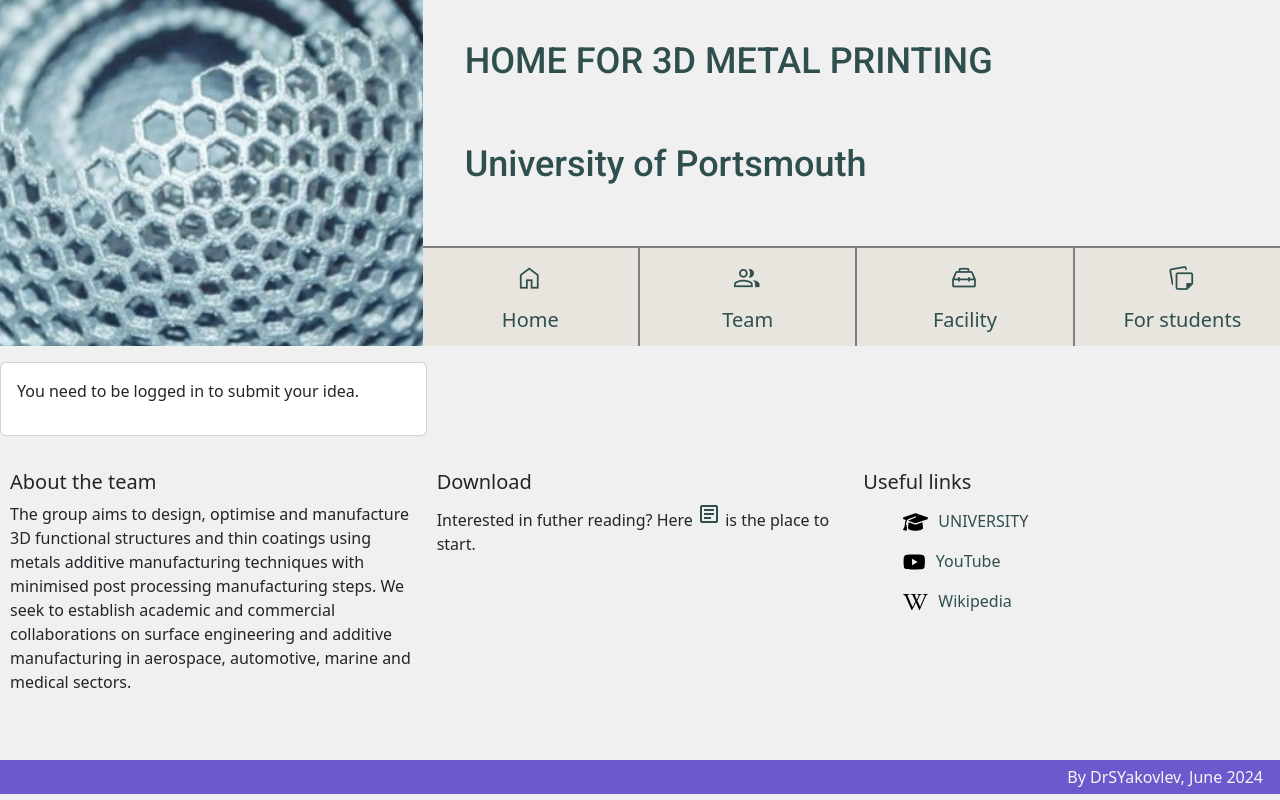
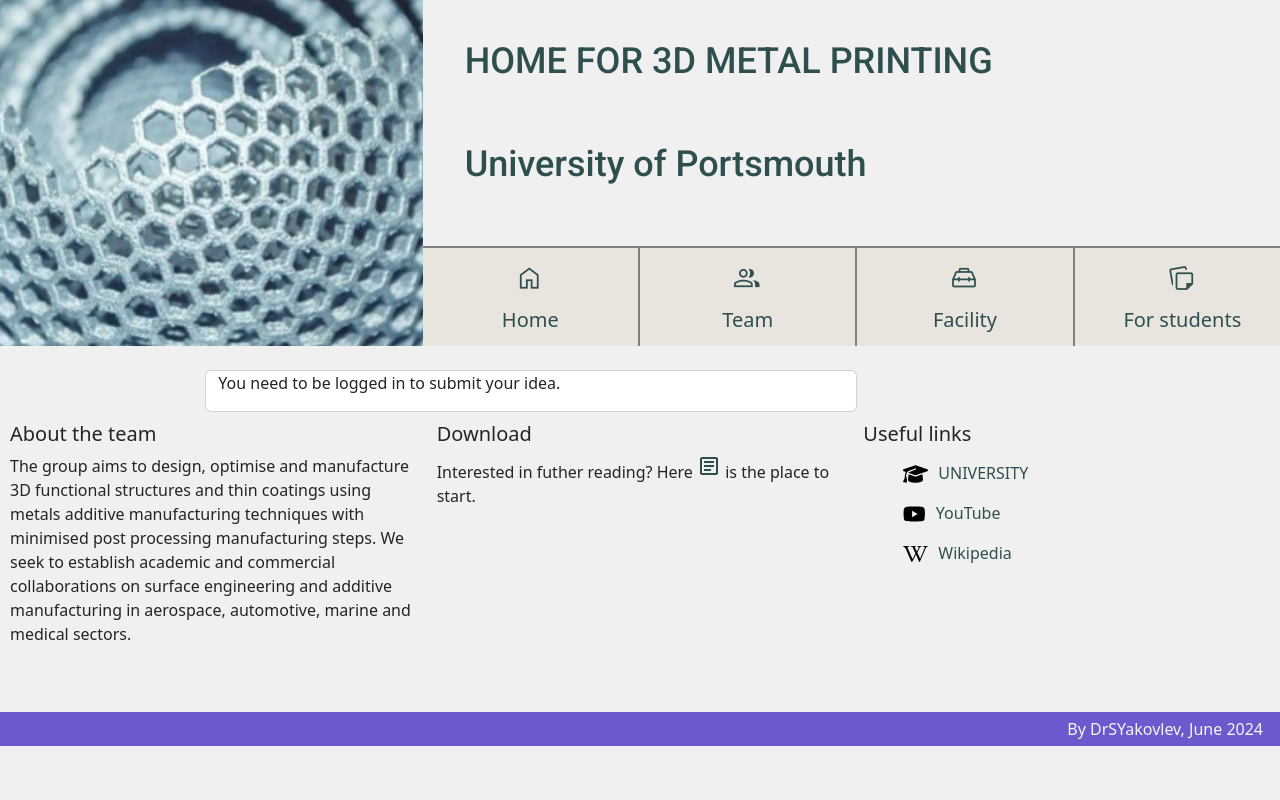
Before and after one commit to Code-Institute-Submissions/home-for-additive, a Django app: page /proposal/new_prop in a window 1280 px wide. Run offline with Django 4.2, Linux system fonts and the light colour scheme.

Commit message:
Add static js/script.js file to format renderred 'new_prop.html' form

```diff
--- a/prop_for_3d/templates/prop_for_3d/new_prop.html
+++ b/prop_for_3d/templates/prop_for_3d/new_prop.html
@@ -1,27 +1,38 @@
 {% extends "base.html" %}
+
+{% load i18n %}
 
 {% block content %}
 
 {% load static %} <!--Cool image will be added here-->
 
 <!-- Creating New Proposal -->
+<br>
 <section>
-    <div class="col-md-4 card mb-4 mt-3">
-        <div class="card-body">
+    <div class="container-flud">
+        <div class="row">
+            <div class="col col-md-6 offset-md-2 card">
+
                 {% if user.is_authenticated %}
                 <h3>Write your idea here:</h3>
                 <p>Posting as: {{ user.username }}</p>
                 <form id="commentForm" method="post" style="margin-top: 1.3em;">
                     {{ new_prop }}
                     {% csrf_token %}
-                <button id="submitButton" type="submit" class="btn btn-signup btn-lg">Submit</button> <!--POST method will be wired-up here.-->
+                    <button id="submitButton" type="submit" class="btn btn-signup btn-lg">Submit</button>
+                    <!--POST method will be wired-up here.-->
                 </form>
+
                 {% else %}
                 <p>You need to be logged in to submit your idea.</p>
                 {% endif %}
             </div>
+
+        </div>
     </div>
 </section>
+
+
 
 <!--Back to the student portal - link -->
 
--- /dev/null
+++ b/static/js/script.js
@@ -0,0 +1,14 @@
+document.getElementById('id_title').insertAdjacentHTML('afterend', '<hr>');
+document.getElementById('id_title').insertAdjacentHTML('afterend', '<br>');
+
+document.getElementById('id_keywords').insertAdjacentHTML('afterend', '<hr>');
+document.getElementById('id_keywords').insertAdjacentHTML('afterend', '<br>');
+
+document.getElementById('id_email').insertAdjacentHTML('afterend', '<hr>');
+document.getElementById('id_email').insertAdjacentHTML('afterend', '<br>');
+
+document.getElementById('id_student').insertAdjacentHTML('afterend', '<hr>');
+document.getElementById('id_student').insertAdjacentHTML('afterend', '<br>');
+
+document.getElementById('id_content').insertAdjacentHTML('afterend', '<hr>');
+document.getElementById('id_content').insertAdjacentHTML('afterend', '<br>');
--- a/templates/base.html
+++ b/templates/base.html
@@ -107,5 +107,6 @@
         </div>
     </footer>
     <script src="https://cdn.jsdelivr.net/npm/bootstrap@5.3.3/dist/js/bootstrap.bundle.min.js" integrity="sha384-YvpcrYf0tY3lHB60NNkmXc5s9fDVZLESaAA55NDzOxhy9GkcIdslK1eN7N6jIeHz" crossorigin="anonymous"></script>
+    <script src="{% static 'js/script.js' %}"></script>
 </body>
 </html>
```
Lines whose indentation alone changed are shown as unchanged.
